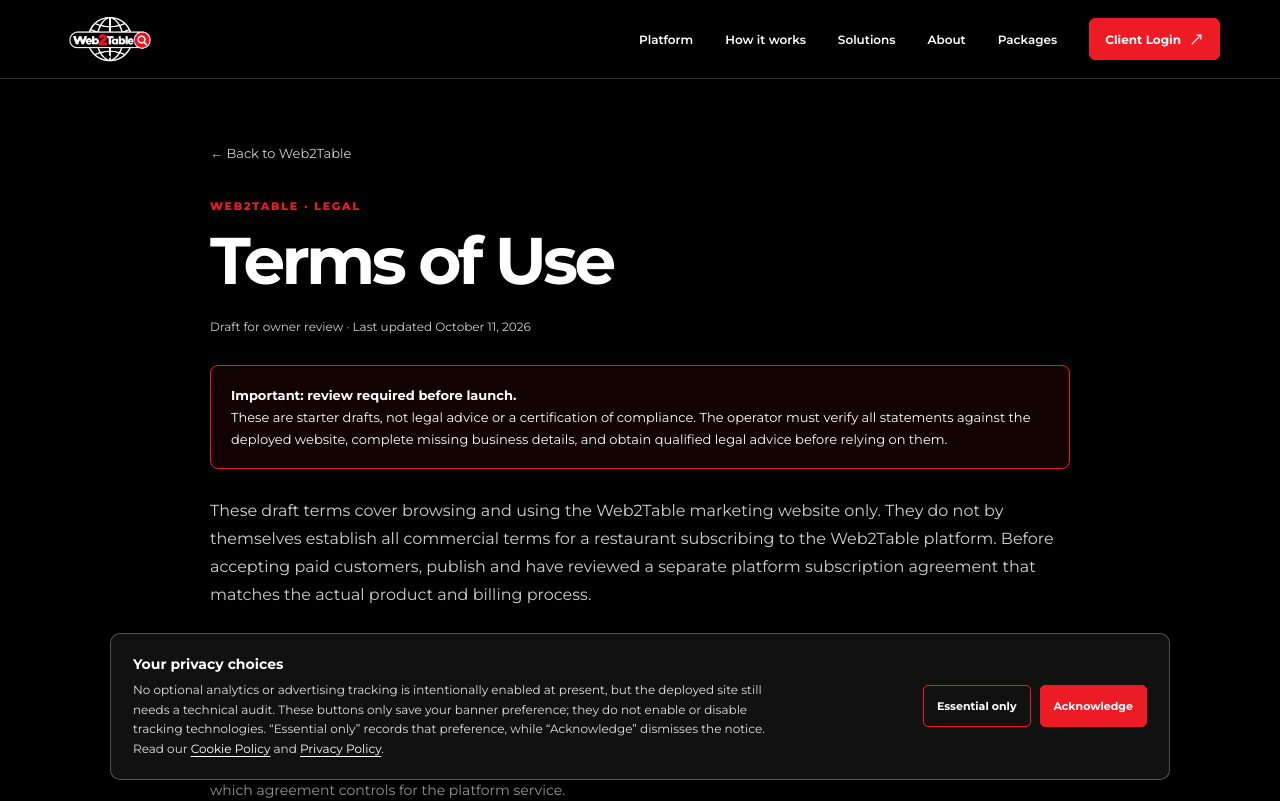
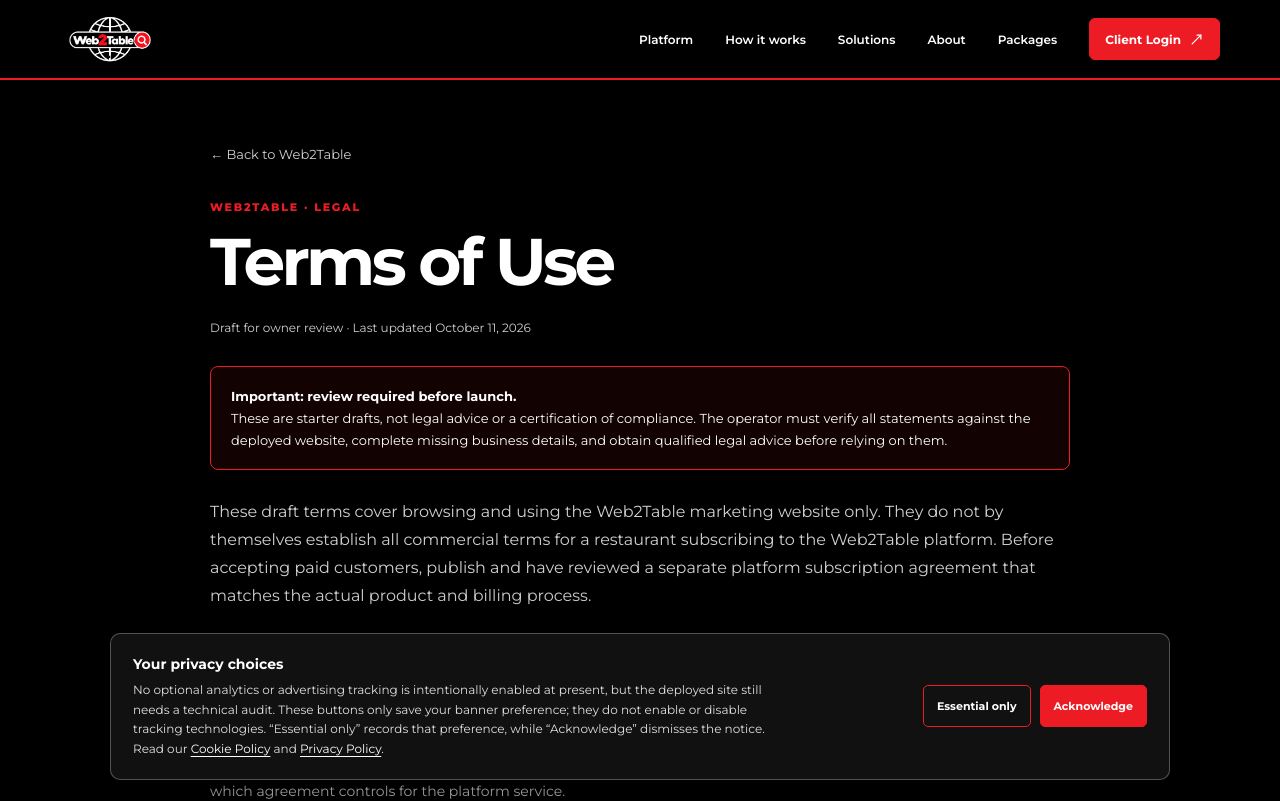
Before and after one commit to Jrnotjunior/web2table.io, a React (Vite) app: page /terms in a window 1280 px wide. Shown: the top 801 px of the page. Built offline with nearby package versions, Linux system fonts and the light colour scheme.

Commit message:
Match header and footer boundary thickness

```diff
--- a/src/styles/global.css
+++ b/src/styles/global.css
@@ -701,7 +701,7 @@ body, .site-header, .main-nav, .platform-section, .solutions-section,
 
 
 /* Header and navigation polish: approved black, white and red palette only. */
-.site-header { color: var(--white); background: rgba(0,0,0,.96); border-bottom: 1px solid rgba(255,255,255,.18); backdrop-filter: blur(16px); }
+.site-header { color: var(--white); background: rgba(0,0,0,.96); border-bottom: 2px solid var(--accent); backdrop-filter: blur(16px); }
 .main-nav a { color: var(--white); transition: color .18s ease, border-color .18s ease, background .18s ease; }
 .main-nav a:hover, .main-nav a:focus-visible { color: var(--accent); }
 .main-nav .nav-cta { color: var(--white); border: 1px solid var(--accent); background: var(--accent); }
```
